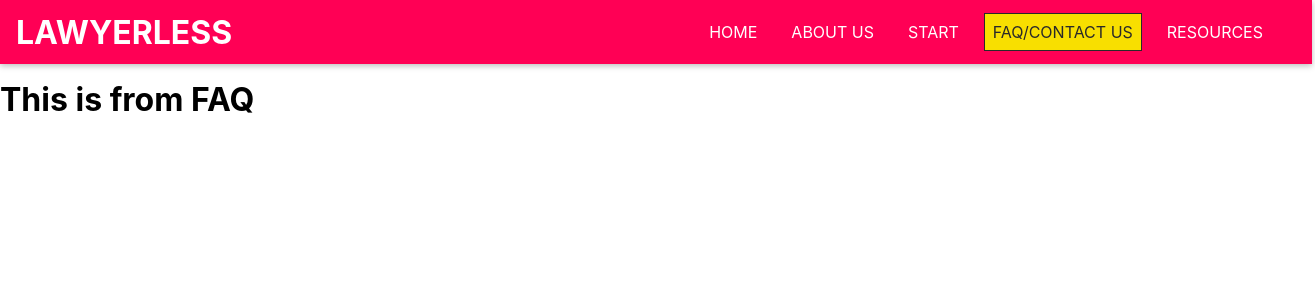
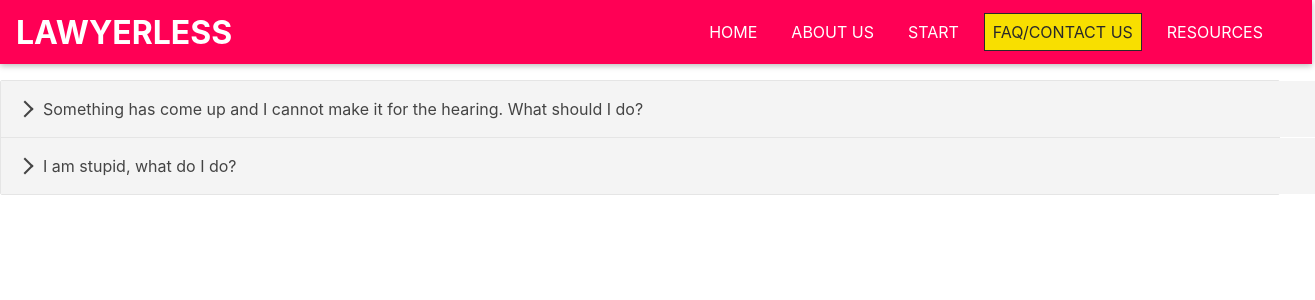
Before and after one commit to fangpinsern/Lawyerless, a React (Create React App) app: page /faq in a window 1280 px wide. Shown: the top 300 px of the page, 1315 px wide, since content can reach past the window. Built offline with nearby package versions, Linux system fonts and the light colour scheme.

Commit message:
Updated FAQ page with accordion style

```diff
--- a/package.json
+++ b/package.json
@@ -6,7 +6,10 @@
     "@testing-library/jest-dom": "^4.2.4",
     "@testing-library/react": "^9.4.0",
     "@testing-library/user-event": "^7.2.1",
+    "bootstrap": "^4.4.1",
     "react": "^16.12.0",
+    "react-accessible-accordion": "^3.0.1",
+    "react-bootstrap": "^1.0.0-beta.16",
     "react-dom": "^16.12.0",
     "react-router-dom": "^5.1.2",
     "react-scripts": "3.3.1"
--- a/src/App.js
+++ b/src/App.js
@@ -1,6 +1,5 @@
 import React from 'react';
 import {BrowserRouter as Router, Route, Redirect, Switch} from "react-router-dom";
-import logo from './logo.svg';
 import './App.css';
 import MainNavigation from './shared/components/Navigation/MainNavigation';
 import Resources from './resources/pages/Resources';
--- /dev/null
+++ b/src/faq/components/Questions.js
@@ -0,0 +1,27 @@
+import React from "react";
+
+import {
+  AccordionItem,
+  AccordionItemHeading,
+  AccordionItemButton,
+  AccordionItemPanel
+} from "react-accessible-accordion";
+
+import "./Questions.css";
+
+import "react-accessible-accordion/dist/fancy-example.css";
+
+function Questions(props) {
+  return (
+    <AccordionItem>
+      <AccordionItemHeading>
+        <AccordionItemButton>{props.faq.question}</AccordionItemButton>
+      </AccordionItemHeading>
+      <AccordionItemPanel>
+        <p>{props.faq.answer}</p>
+      </AccordionItemPanel>
+    </AccordionItem>
+  );
+}
+
+export default Questions;
--- a/src/faq/pages/Faq.js
+++ b/src/faq/pages/Faq.js
@@ -1,9 +1,30 @@
 import React from "react";
 
+import { Accordion } from "react-accessible-accordion";
+
 import "./Faq.css";
+import Questions from "../components/Questions";
 
 function Faq() {
-    return <h1>This is from FAQ</h1>
+  const faqs = [
+    {
+      question:
+        "Something has come up and I cannot make it for the hearing. What should I do?",
+      answer:
+        "If you are running late, call the opposing lawyer to inform him that you are on your way, and state your estimated time of arrival. \n If you are late or absent, the Judge may proceed with the case in your absence. Your claim may either be dismissed or judgment may be entered against you."
+    },
+    {
+      question: "I am stupid, what do I do?",
+      answer: "Don't be stupid"
+    }
+  ];
+  return (
+    <Accordion allowZeroExpanded="true">
+      {faqs.map(faq => {
+        return <Questions faq={faq} />;
+      })}
+    </Accordion>
+  );
 }
 
 export default Faq;
```
Also changed, not shown: src/faq/components/ContactUs.js (added, +9 -0 lines), src/shared/UIElements/Card.css (added, +9 -0 lines), src/shared/UIElements/Card.js (added, +13 -0 lines), src/faq/components/ContactUs.css (added), src/faq/components/Questions.css (added), 1 other file (tests, documents, lock files or other folders).
